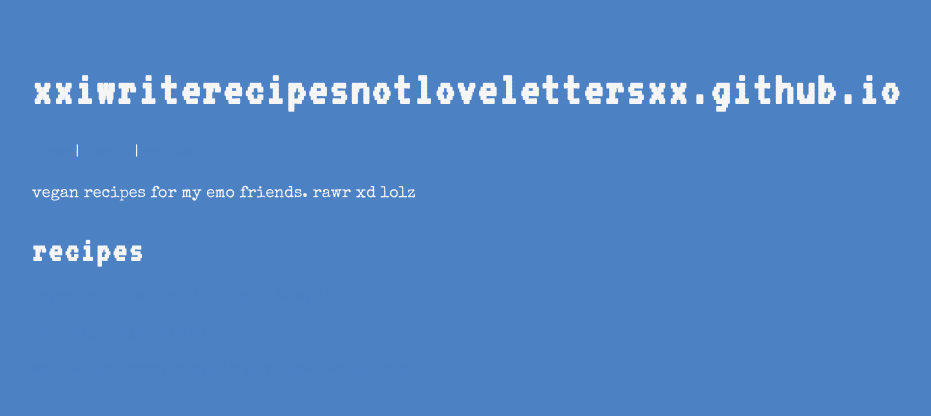
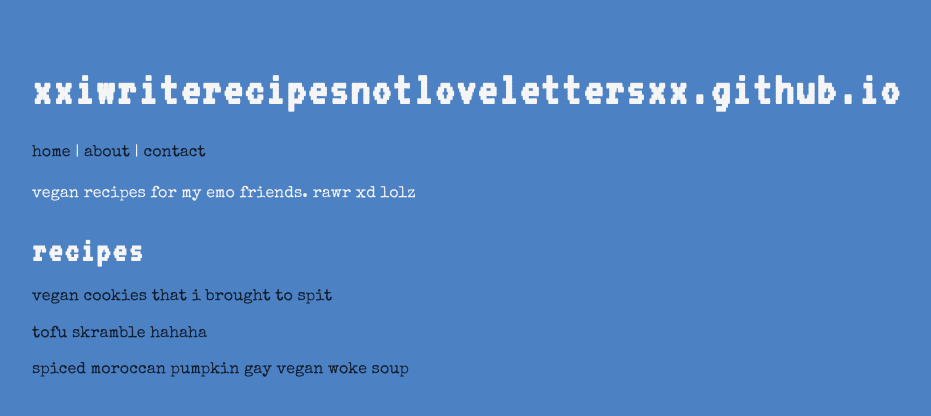
Before and after one commit to xxiwriterecipesnotlovelettersxx/xxiwriterecipesnotlovelettersxx.github.io, a Jekyll site: the page built from index.md, in a window 1280 px wide. Shown: the top 416 px of the page, without its empty margins (233-1164 px from the left). Built offline with Jekyll 4.4.1, drawn with Linux system fonts in a browser that asks for light colours.

Commit message:
Update style.css

```diff
--- a/assets/css/style.css
+++ b/assets/css/style.css
@@ -42,7 +42,7 @@ h3 {
 
 /* Links */
 body a {
-  color: #4c81c4 !important;
+  color: #111c2b !important;
   text-decoration: none;
 }
 
```
